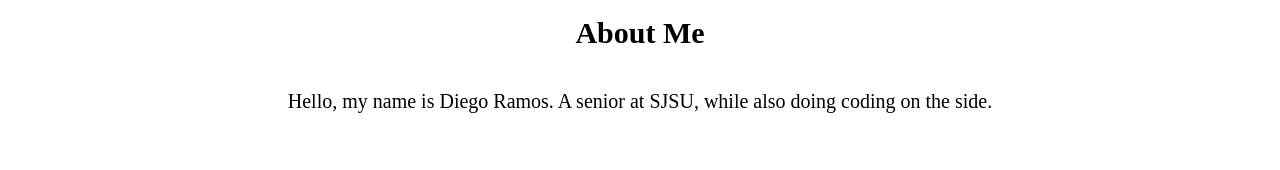
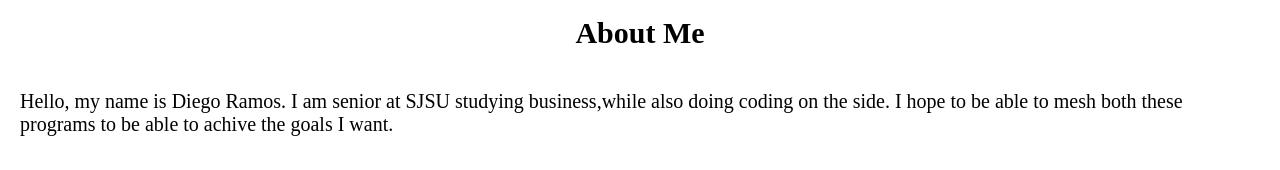
Before and after one commit to rdiego56/Portfolio, a plain HTML site: page index.html in a window 1280 px wide. Shown: the part 605-775 px from the top of the page. Drawn offline with Linux system fonts and the light colour scheme.

Commit message:
Update index.html

```diff
--- a/index.html
+++ b/index.html
@@ -37,7 +37,8 @@
             <h2> About Me</h2>
         </section>
         <section class="biop">
-            <p> Hello, my name is Diego Ramos. A senior at SJSU, while also doing coding on the side. </p>
+            <p> Hello, my name is Diego Ramos. I am senior at SJSU studying business,while also doing coding on the side.
+                I hope to be able to mesh both these programs to be able to achive the goals I want. </p>
         </section>
 
         <section id="Work" class="bio">
```
